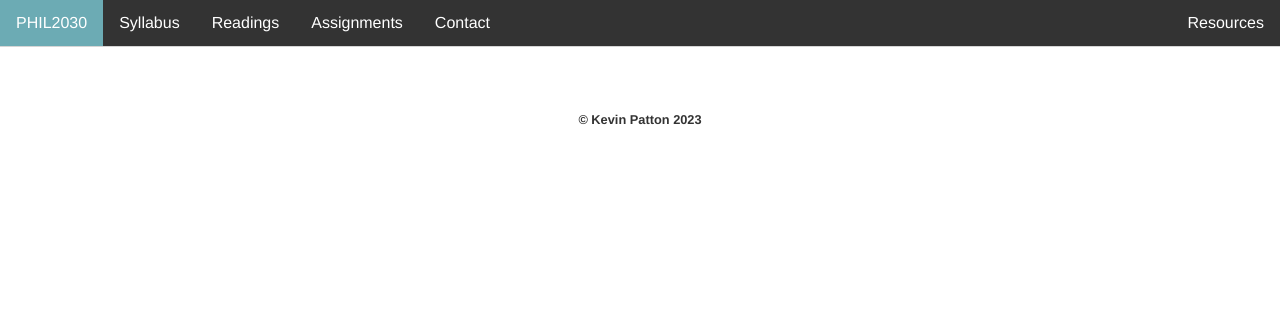
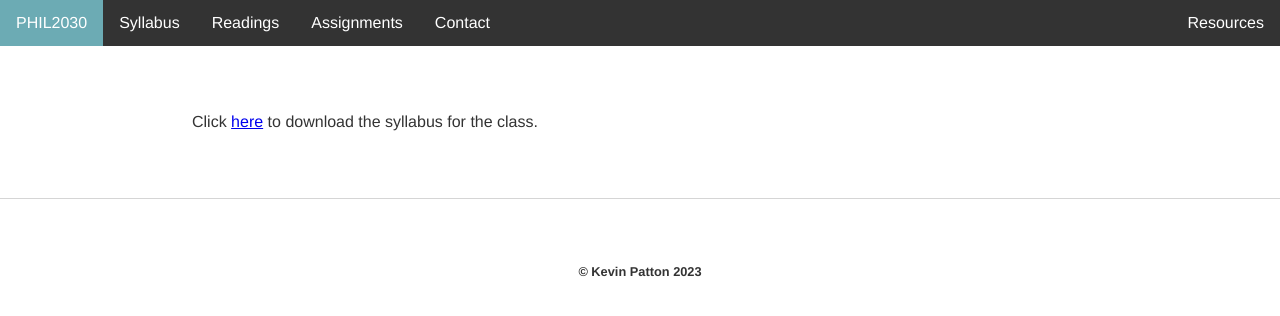
Before and after one commit to kevinjpatton/kevinjpatton.github.io, a Jekyll site: the page built from teaching/phil_2030/syllabus/index.html, in a window 1280 px wide. Shown: the top 316 px of the page. Built offline with Jekyll 4.4.1, drawn with Linux system fonts in a browser that asks for light colours; Markdown is read by kramdown in place of the engine named in the settings.

Commit message:
Update index.html

```diff
--- a/teaching/phil_2030/syllabus/index.html
+++ b/teaching/phil_2030/syllabus/index.html
@@ -2,3 +2,4 @@
 layout: 2030
 title: PHIL2030 - Syllabus
 ---
+<p>Click <a href="/teaching/phil_2030/syllabus/Philosophy 2030 - Syllabus - Fall 2023.pdf" target="_blank">here</a> to download the syllabus for the class.</p>
```
